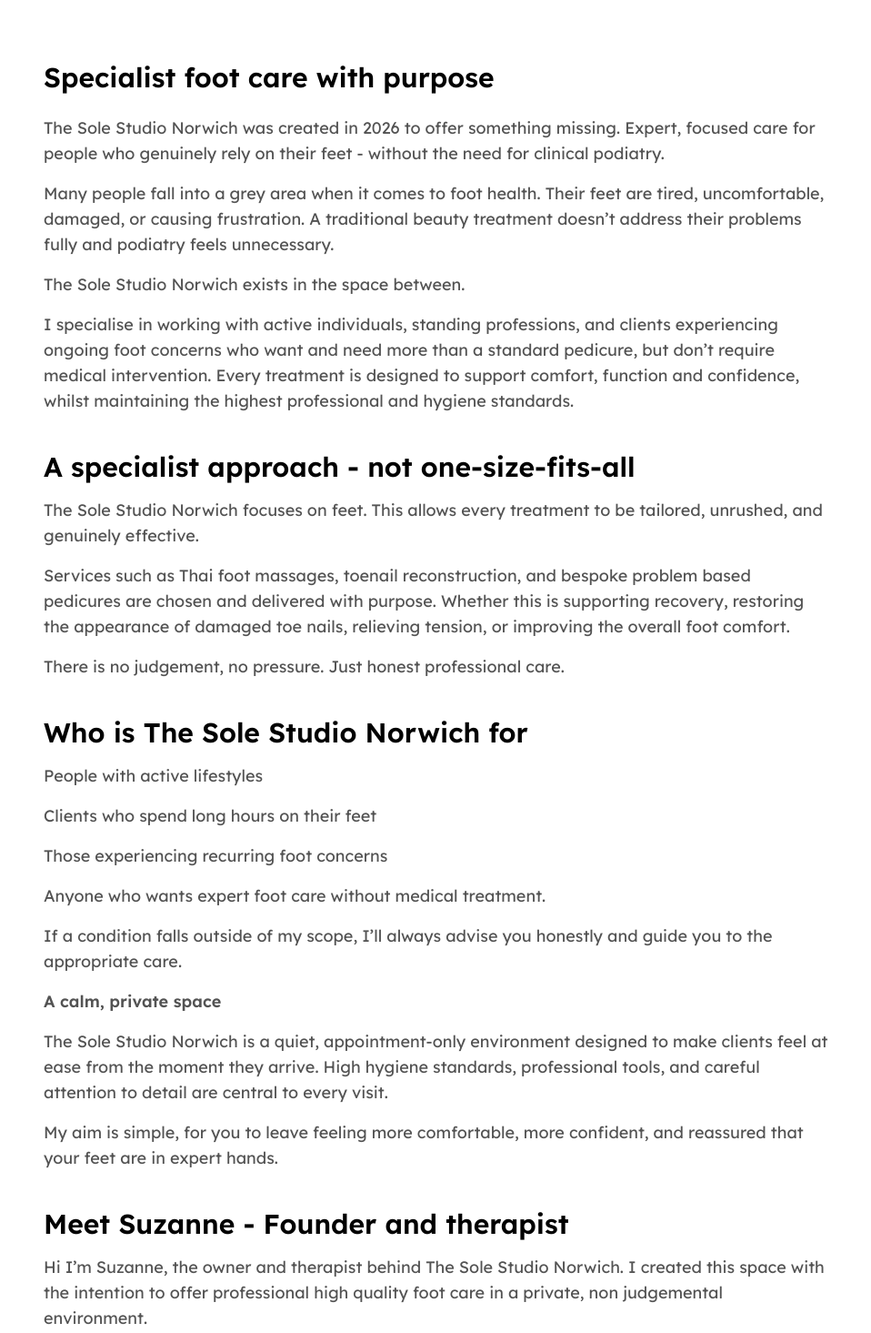
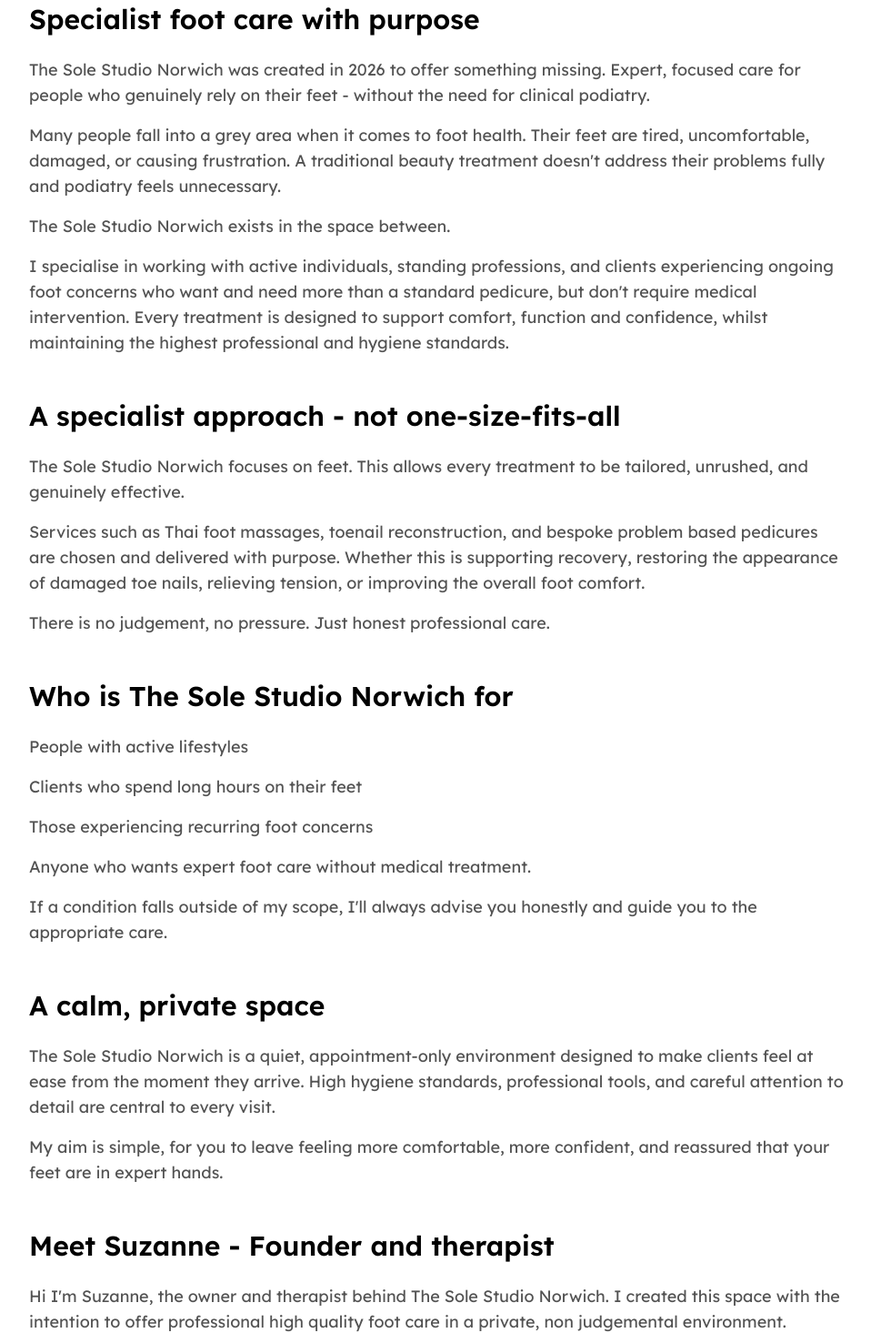
Before and after one commit to jennimmartin/the-sole-studio-norwich, a React (Vite) app: page /about in a window 1280 px wide. Shown: the part 509-1974 px from the top of the page at 91% size, without its empty margins (160-1118 px from the left). Built offline with nearby package versions, Linux system fonts and the light colour scheme; no server answers.

Commit message:
Accordion Component added.  standardise About page

```diff
--- /dev/null
+++ b/src/components/AccordionSection.jsx
@@ -0,0 +1,63 @@
+import { useState } from "react";
+
+const AccordionSection = ({ title, content }) => {
+  const [isOpen, setIsOpen] = useState(false);
+
+  // Format content with bold sub-headings
+  const formatContent = (text) => {
+    // Split by double newlines to get paragraphs/sections
+    const sections = text.split("\n\n");
+
+    return sections.map((section, index) => {
+      const lines = section.split("\n");
+      const firstLine = lines[0];
+
+      // Check if first line looks like a heading (ends with colon, is a question, or is short and capitalized)
+      const isHeading =
+        (firstLine.match(/^[A-Z][^\.]*:?$/) &&
+          firstLine.length < 80 &&
+          !firstLine.startsWith("•")) ||
+        firstLine.endsWith("?");
+
+      if (isHeading) {
+        return (
+          <div key={index} className="mb-4">
+            <div className="font-bold text-black mb-2">{firstLine}</div>
+            {lines.slice(1).map((line, i) => (
+              <div key={i}>{line}</div>
+            ))}
+          </div>
+        );
+      }
+
+      return (
+        <div key={index} className="mb-4">
+          {lines.map((line, i) => (
+            <div key={i}>{line}</div>
+          ))}
+        </div>
+      );
+    });
+  };
+
+  return (
+    <div className="border border-neutral-200">
+      <button
+        onClick={() => setIsOpen(!isOpen)}
+        className="w-full text-left px-6 py-4 flex justify-between items-center hover:bg-neutral-50 transition-colors"
+      >
+        <span className="font-semibold text-xl pr-8">{title}</span>
+        <span className="text-2xl flex-shrink-0">{isOpen ? "−" : "+"}</span>
+      </button>
+      {isOpen && (
+        <div className="px-6 pb-6 pt-4">
+          <div className="text-charcoal-500 leading-relaxed">
+            {formatContent(content)}
+          </div>
+        </div>
+      )}
+    </div>
+  );
+};
+
+export default AccordionSection;
--- a/src/pages/About.jsx
+++ b/src/pages/About.jsx
@@ -3,90 +3,109 @@ import BookNowButton from "../components/ui/BookNowButton";
 const About = () => {
   return (
     <section className="align-element py-16 md:py-24">
-      <div className="max-w-4xl mx-auto px-4">
-        <h1 className="text-4xl md:text-5xl text-center mb-4 py-12">
+      <div className="max-w-4xl mx-auto">
+        <h1 className="text-4xl md:text-5xl text-center mb-12">
           About The Sole Studio Norwich
         </h1>
 
-        <h3 className="text-2xl md:text-3xl mb-6 text-center md:text-left">
+        <div className="space-y-12">
+          {/* Section 1: Specialist foot care with purpose */}
+          <div className="space-y-4 text-base md:text-lg">
+            <h2 className="text-2xl md:text-3xl mb-6">
               Specialist foot care with purpose
-        </h3>
-        <div className="space-y-4 text-base md:text-lg pb-8">
+            </h2>
             <p>
               The Sole Studio Norwich was created in 2026 to offer something
-            missing. Expert, focused care for people who genuinely rely on their
-            feet - without the need for clinical podiatry.
+              missing. Expert, focused care for people who genuinely rely on
+              their feet - without the need for clinical podiatry.
             </p>
             <p>
               Many people fall into a grey area when it comes to foot health.
               Their feet are tired, uncomfortable, damaged, or causing
-            frustration. A traditional beauty treatment doesn’t address their
+              frustration. A traditional beauty treatment doesn't address their
               problems fully and podiatry feels unnecessary.
             </p>
             <p>The Sole Studio Norwich exists in the space between.</p>
-          <p className="pb-6">
+            <p>
               I specialise in working with active individuals, standing
-            professions, and clients experiencing ongoing foot concerns who want
-            and need more than a standard pedicure, but don’t require medical
-            intervention. Every treatment is designed to support comfort,
-            function and confidence, whilst maintaining the highest professional
-            and hygiene standards.
+              professions, and clients experiencing ongoing foot concerns who
+              want and need more than a standard pedicure, but don't require
+              medical intervention. Every treatment is designed to support
+              comfort, function and confidence, whilst maintaining the highest
+              professional and hygiene standards.
             </p>
-          <h3 className="text-2xl md:text-3xl mb-6 text-center md:text-left">
+          </div>
+
+          {/* Section 2: A specialist approach */}
+          <div className="space-y-4 text-base md:text-lg">
+            <h2 className="text-2xl md:text-3xl mb-6">
               A specialist approach - not one-size-fits-all
-          </h3>
+            </h2>
             <p>
-            The Sole Studio Norwich focuses on feet. This allows every treatment
-            to be tailored, unrushed, and genuinely effective.
+              The Sole Studio Norwich focuses on feet. This allows every
+              treatment to be tailored, unrushed, and genuinely effective.
             </p>
             <p>
               Services such as Thai foot massages, toenail reconstruction, and
               bespoke problem based pedicures are chosen and delivered with
               purpose. Whether this is supporting recovery, restoring the
-            appearance of damaged toe nails, relieving tension, or improving the
-            overall foot comfort.
+              appearance of damaged toe nails, relieving tension, or improving
+              the overall foot comfort.
             </p>
-          <p className="pb-6">
+            <p>
               There is no judgement, no pressure. Just honest professional care.
             </p>
-          <h3 className="text-2xl md:text-3xl mb-6 text-center md:text-left">
+          </div>
+
+          {/* Section 3: Who is this for */}
+          <div className="space-y-4 text-base md:text-lg">
+            <h2 className="text-2xl md:text-3xl mb-6">
               Who is The Sole Studio Norwich for
-          </h3>
+            </h2>
             <p>People with active lifestyles</p>
             <p>Clients who spend long hours on their feet</p>
             <p>Those experiencing recurring foot concerns</p>
             <p>Anyone who wants expert foot care without medical treatment.</p>
             <p>
-            If a condition falls outside of my scope, I’ll always advise you
+              If a condition falls outside of my scope, I'll always advise you
               honestly and guide you to the appropriate care.
             </p>
-          <p className="font-semibold">A calm, private space</p>
+          </div>
+
+          {/* Section 4: A calm, private space */}
+          <div className="space-y-4 text-base md:text-lg">
+            <h2 className="text-2xl md:text-3xl mb-6">A calm, private space</h2>
             <p>
               The Sole Studio Norwich is a quiet, appointment-only environment
               designed to make clients feel at ease from the moment they arrive.
-            High hygiene standards, professional tools, and careful attention to
-            detail are central to every visit.
+              High hygiene standards, professional tools, and careful attention
+              to detail are central to every visit.
             </p>
-          <p className="pb-6">
+            <p>
               My aim is simple, for you to leave feeling more comfortable, more
               confident, and reassured that your feet are in expert hands.
             </p>
-          <h3 className="text-2xl md:text-3xl mb-6 text-center md:text-left">
+          </div>
+
+          {/* Section 5: Meet Suzanne */}
+          <div className="space-y-4 text-base md:text-lg">
+            <h2 className="text-2xl md:text-3xl mb-6">
               Meet Suzanne - Founder and therapist
-          </h3>
+            </h2>
             <p>
-            Hi I’m Suzanne, the owner and therapist behind The Sole Studio
+              Hi I'm Suzanne, the owner and therapist behind The Sole Studio
               Norwich. I created this space with the intention to offer
               professional high quality foot care in a private, non judgemental
               environment.
             </p>
             <p>
               After working in the beauty industry since 2018 and noticing that
-            many people require more from their pedicures I decided to focus my
-            attention on feet. I believe that foot care is an essential part of
-            overall wellbeing. My approach is thorough, respectful and always
-            tailored to your individual needs. I will ensure that you feel
-            relaxed, confident and well cared for from the moment you arrive.
+              many people require more from their pedicures I decided to focus
+              my attention on feet. I believe that foot care is an essential
+              part of overall wellbeing. My approach is thorough, respectful and
+              always tailored to your individual needs. I will ensure that you
+              feel relaxed, confident and well cared for from the moment you
+              arrive.
             </p>
             <p>
               I specialise in providing detailed, hygienic treatments that focus
@@ -94,14 +113,21 @@ const About = () => {
               maintenance or more targeted care, every service is delivered with
               discretion and the highest standards of cleanliness.
             </p>
-          <p className="pb-6">
+            <p>
               I look forward to welcoming you and providing a professional
-            experience where your comfort, privacy and care always comes first.
+              experience where your comfort, privacy and care always comes
+              first.
             </p>
+          </div>
+
+          {/* CTA */}
+          <div className="pt-8">
             <BookNowButton variant="primary" size="large" />
+          </div>
         </div>
       </div>
     </section>
   );
 };
+
 export default About;
--- a/src/pages/Faq.jsx
+++ b/src/pages/Faq.jsx
@@ -1,4 +1,4 @@
-import { useState } from "react";
+import AccordionSection from "../components/AccordionSection";
 
 const Faq = () => {
   return (
@@ -13,42 +13,24 @@ const Faq = () => {
         </p>
 
         <div className="space-y-4">
-          <FAQSection title="General Questions" content={generalFAQsContent} />
-          <FAQSection title="Thai Foot Massage" content={thaiFAQsContent} />
-          <FAQSection
+          <AccordionSection
+            title="General Questions"
+            content={generalFAQsContent}
+          />
+          <AccordionSection
+            title="Thai Foot Massage"
+            content={thaiFAQsContent}
+          />
+          <AccordionSection
             title="Toenail Reconstruction"
             content={toenailFAQsContent}
           />
-          <FAQSection
+          <AccordionSection
             title="Bespoke Problem-Based Pedicures"
             content={pedicureFAQsContent}
           />
         </div>
       </div>
-    </div>
-  );
-};
-
-// FAQ Section Component (Single Accordion)
-const FAQSection = ({ title, content }) => {
-  const [isOpen, setIsOpen] = useState(false);
-
-  return (
-    <div className="border border-neutral-200">
-      <button
-        onClick={() => setIsOpen(!isOpen)}
-        className="w-full text-left px-6 py-4 flex justify-between items-center hover:bg-neutral-50 transition-colors"
-      >
-        <span className="font-semibold text-xl pr-8">{title}</span>
-        <span className="text-2xl flex-shrink-0">{isOpen ? "−" : "+"}</span>
-      </button>
-      {isOpen && (
-        <div className="px-6 pb-6 pt-4">
-          <div className="text-charcoal-500 whitespace-pre-line leading-relaxed">
-            {content}
-          </div>
-        </div>
-      )}
     </div>
   );
 };
--- a/src/pages/Legal.jsx
+++ b/src/pages/Legal.jsx
@@ -1,4 +1,5 @@
 import { useState } from "react";
+import AccordionSection from "../components/AccordionSection";
 
 const Legal = () => {
   return (
@@ -12,13 +13,19 @@ const Legal = () => {
         </p>
 
         <div className="space-y-4">
-          <LegalSection
+          <AccordionSection
             title="Customer Policies"
             content={customerPoliciesContent}
           />
-          <LegalSection title="Privacy Policy" content={privacyPolicyContent} />
-          <LegalSection title="Cookie Policy" content={cookiePolicyContent} />
-          <LegalSection
+          <AccordionSection
+            title="Privacy Policy"
+            content={privacyPolicyContent}
+          />
+          <AccordionSection
+            title="Cookie Policy"
+            content={cookiePolicyContent}
+          />
+          <AccordionSection
             title="Terms of Service"
             content={termsOfServiceContent}
           />
@@ -38,30 +45,6 @@ const Legal = () => {
           </p>
         </div>
       </div>
-    </div>
-  );
-};
-
-// Legal Section Component (Single Accordion)
-const LegalSection = ({ title, content }) => {
-  const [isOpen, setIsOpen] = useState(false);
-
-  return (
-    <div className="border border-neutral-200">
-      <button
-        onClick={() => setIsOpen(!isOpen)}
-        className="w-full text-left px-6 py-4 flex justify-between items-center hover:bg-neutral-50 transition-colors"
-      >
-        <span className="font-semibold text-xl pr-8">{title}</span>
-        <span className="text-2xl flex-shrink-0">{isOpen ? "−" : "+"}</span>
-      </button>
-      {isOpen && (
-        <div className="px-6 pb-6 pt-4">
-          <div className="text-charcoal-500 whitespace-pre-line leading-relaxed">
-            {content}
-          </div>
-        </div>
-      )}
     </div>
   );
 };
```
Lines whose indentation alone changed are shown as unchanged.
